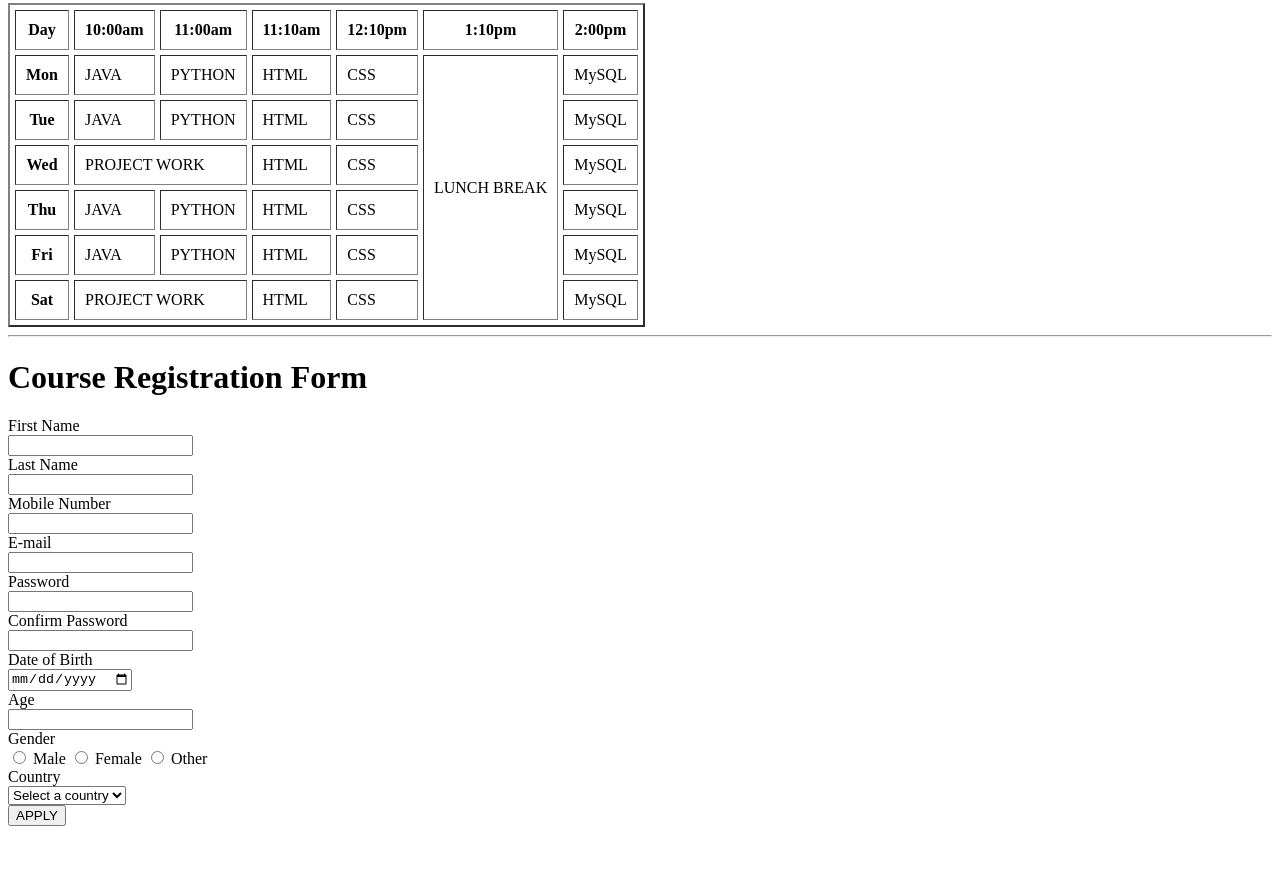
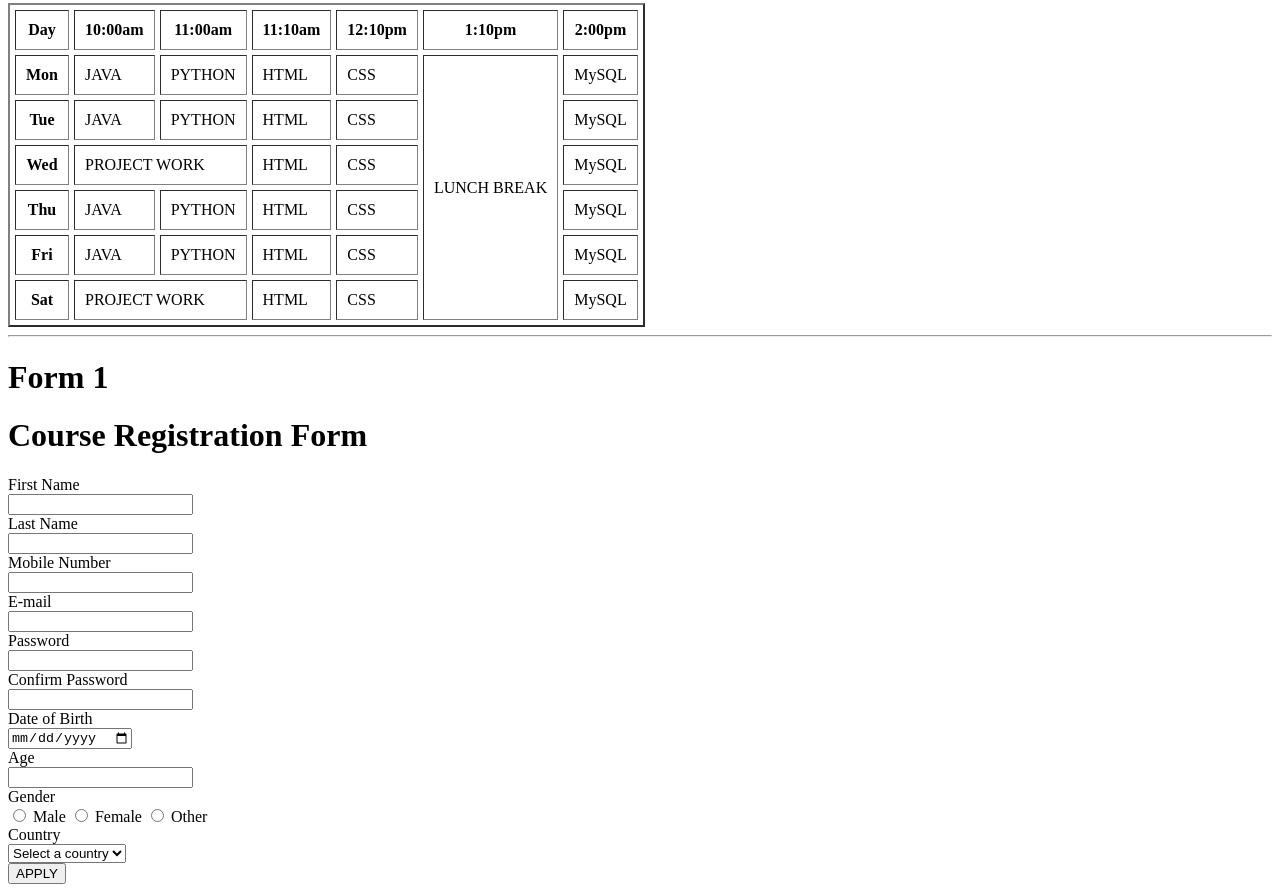
Before and after one commit to ompatil8050026171-code/TABLE, a plain HTML site: page index.html in a window 1280 px wide. Shown: the part 685-1577 px from the top of the page. Before the commit the page ends 1519 px from the top, so only its background shows below. Drawn offline with Linux system fonts and the light colour scheme.

Commit message:
Update index.html

```diff
--- a/index.html
+++ b/index.html
@@ -97,6 +97,7 @@
         <td>MySQL</td></tr>
     </table>
     <hr/>
+    <h1>Form 1</h1>
     <form action="https://tai.thetapacademy.com/login">
         <h1><caption>Course Registration Form</caption></h1>
         <label for="fname">First Name</label> <br>
```
